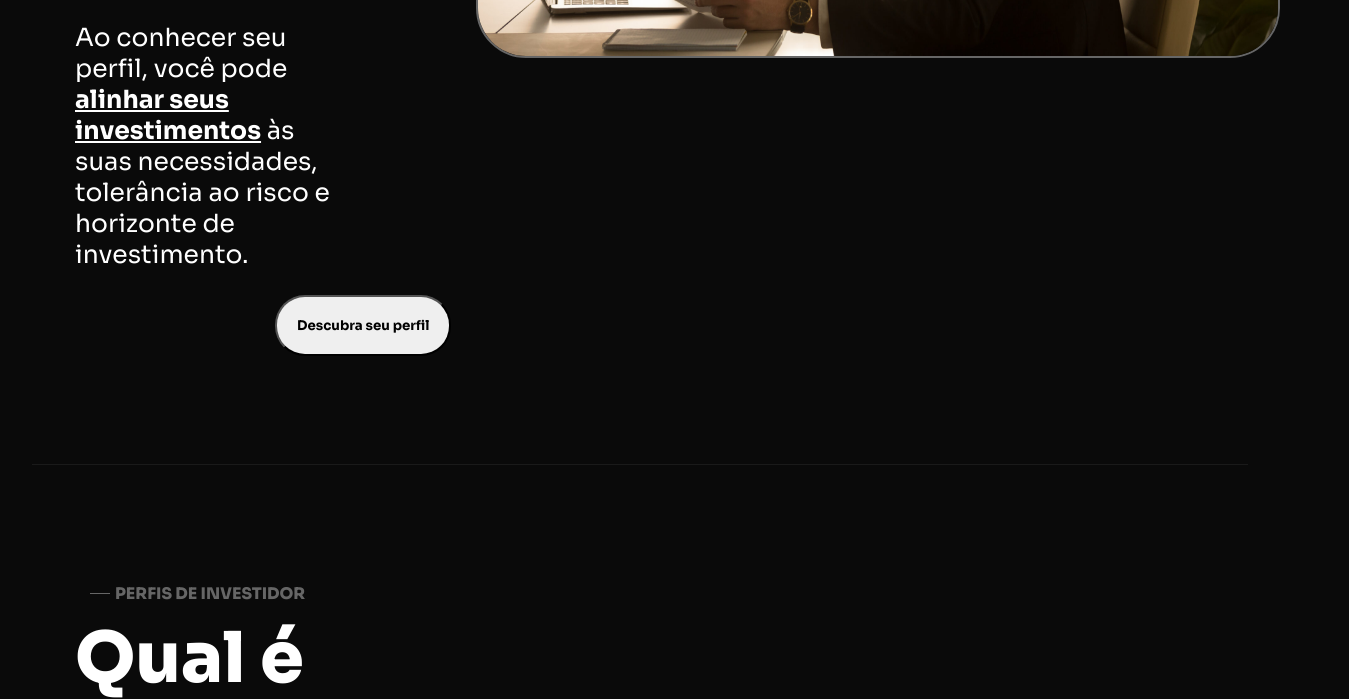
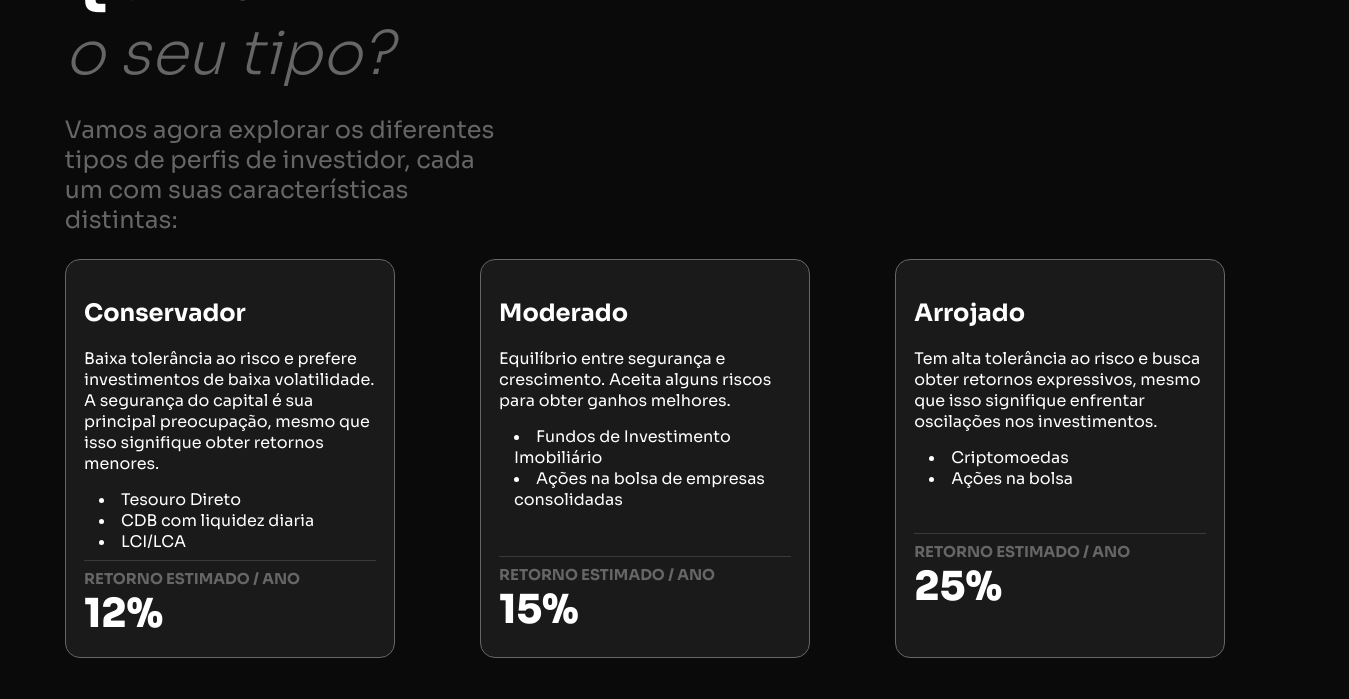
Before and after one commit to yutwka/projeto-individual, a website: page public/index.html in a window 1280 px wide. Shown: the part 1789-2488 px from the top of the page, 1349 px wide, since content can reach past the window. Drawn offline with Linux system fonts and the light colour scheme.

Commit message:
Alterando o css do index e cadastro

```diff
--- a/public/css/style.css
+++ b/public/css/style.css
@@ -16,6 +16,8 @@ body {
 .logo {
     display: flex;
     align-items: center;
+    padding: 16px;
+    margin-left: 2%;
 }
 
 .logo img {
@@ -31,6 +33,11 @@ body {
     align-items: center;
 }
 
+header {
+    position: fixed;
+    width: 100%;
+}
+
 nav {
     display: flex;
     width: 100%;
@@ -38,8 +45,9 @@ nav {
     justify-content: space-between;
     list-style-type: none;
     align-items: center;
-    padding-left: 40px;
-    position: fixed;
+    background-color: #0a0a0a;
+    /* padding-left: 40px; */
+    /* position: fixed;x */
 }
 
 ul {
@@ -48,7 +56,7 @@ ul {
     list-style-type: none;
     align-items: center;
     padding: 16px;
-    padding-right: 40px;
+    /* padding-right: 40px; */
 }
 
 ul li {
@@ -71,10 +79,10 @@ a {
     display: flex;
     flex-direction: row;
     align-items: center;
-    padding-left: 75px;
-    padding-right: 60px;
-    padding-top: 100px;
-    padding-bottom: 100px;
+    padding-left: 40px;
+    /* padding-right: 60px; */
+    padding-top: 120px;
+    padding-bottom: 50px;
 }
 
 .container hr {
@@ -87,6 +95,7 @@ a {
     display: flex;
     flex-direction: column;
     width: 50%;
+    margin-left: 2%;
 }
 
 
@@ -131,6 +140,10 @@ a {
 
 .fazerQuiz {
     display: flex;
+    justify-content: center;
+    align-self: center;
+    margin-right: 29%;
+    margin-top: 2%;
 }
 
 button {
@@ -138,11 +151,13 @@ button {
     padding: 20px;
     border-radius: 30px;
     font-weight: bold;
-    transition: 0.3s;
+    transition: 0.5s;
 }
 
 .fazerQuiz button  {
-    margin-left: 200px
+    display: flex;
+    justify-content: center;
+    align-self: center;
 }
 
 button:hover {
@@ -153,7 +168,7 @@ button:hover {
 }
 
 .numeros {
-    margin-left: 15%;
+    margin-left: 12%;
     display: flex;
     flex-direction: column;
     justify-content: center;
@@ -162,7 +177,7 @@ button:hover {
 }
 
 .numeros hr {
-    width: 530px;
+    width: 100%;
     margin-top: 20px;
     margin-bottom: 20px;
     border: none;
@@ -187,20 +202,22 @@ hr {
     display: flex;
     flex-direction: row;
     align-items: center;
-    padding-top: 100px;
-    padding-left: 75px;
-    padding-bottom: 100px;
+    padding-left: 40px;
+    /* padding-right: 60px; */
+    padding-top: 60px;
+    padding-bottom: 60px;
 }
 
 .textoGrande2{
-    height: 200px;
-    font-size: 70px;
+    /* height: 200px; */
+    font-size: 60px;
     font-weight: 800;
+    /* margin-bottom: 10%; */
 }
 
 .container2 p {
     color: white;
-    font-size: 25px;
+    font-size: 20px;
 }
 
 .bu {
@@ -209,8 +226,8 @@ hr {
 }
 
 .imagem img {
-    width: 800px;
-    height: 550px;
+    width: 600px;
+    height: 375px;
     border-radius: 50px;
     border: #666666 2px solid;
 }
@@ -219,15 +236,22 @@ hr {
     display: flex;
     flex-direction: column;
     /* align-items: center; */
-    padding-top: 100px;
-    padding-left: 75px;
-    padding-bottom: 100px;
+    padding-left: 40px;
+    /* padding-right: 60px; */
+    padding-top: 60px;
+    padding-bottom: 60px;
+}
+
+.container3 p {
+    font-size: 24px;
 }
 
 .cards {
     display: flex;
     flex-direction: row;
-    justify-content: space-between;
+    /* justify-content: space-between; */
+    gap: 85px;
+    margin-left: 2%;
 }
 
 .cards hr  {
@@ -237,7 +261,7 @@ hr {
 
 .card1 {
     background-color: #1a1a1a;
-    width: 25%;
+    width: 24%;
     padding: 1.5%;
     border-radius: 15px;
     border: #666666 1px solid;
@@ -245,27 +269,34 @@ hr {
 
 .card2 {
     background-color: #1a1a1a;
-
-
-    width: 25%;
+    width: 24%;
     padding: 1.5%;
     border-radius: 15px;
-    border: #2a2a2a 1px solid;
+    border: #666666 1px solid;
 }
 
 .card3 {
     background-color: #1a1a1a;
-
-
-    width: 25%;
+    width: 24%;
     padding: 1.5%;
     border-radius: 15px;
-    border: #2a2a2a 1px solid;
+    border: #666666 1px solid;
 }
 
 .bullets {
     padding-top: 5%;
-    list-style-type: circle;
+}
+
+.cards li {
+    margin-left: 15px;
+}
+
+.cardRetorno2 {
+    margin-top: 46px;
+}
+
+.cardRetorno3 {
+    margin-top: 44px;
 }
 
 .retorno {
@@ -273,8 +304,6 @@ hr {
     font-size: 15px;
     font-weight: 700;
 }
-
-
 
 footer hr {
     border: none;
@@ -296,7 +325,8 @@ footer hr {
 .logoCadastro {
     display: flex;
     align-items: center;
-    padding-bottom: 5%;
+    padding-top: 2%;
+    padding-bottom: 7%;
 }
 
 .logoCadastro img {
@@ -315,7 +345,7 @@ footer hr {
 .esquerdo {
     padding-left: 3.5%;
     padding-top: 2%;
-    padding-bottom: 2%;
+    /* padding-bottom: 2%; */
     background-color: #111111;
     display: flex;
     flex-direction: column;
@@ -343,16 +373,15 @@ footer hr {
 }
 
 .grandeCadastro{
-    font-size: 70px;
+    font-size: 55px;
     font-weight: 800;
-    letter-spacing: 0px;
     margin-bottom: 3%;
 }
 
 .textoCadastro p{
     color: #666666;
-    width: 50%;
-    padding-bottom: 8%;
+    width: 75%;
+    padding-bottom: 6%;
 }
 
 .passos {
--- a/public/index.html
+++ b/public/index.html
@@ -69,11 +69,14 @@
                 <div class="textoGrande2">O que é<br>
                     <span id="inteli">perfil de investidor?</span>
                 </div>
-                <p>Seu perfil de investidor é uma <span class="bu">descrição das suas características pessoais</span> e objetivos
+                <p>Seu perfil de investidor é uma <span class="bu">descrição das suas características pessoais</span> e
+                    objetivos
                     financeiros que influenciam suas escolhas de investimento. </p>
-                <p> Compreender seu perfil de investidor é crucial para tomar <span class="bu">decisões acertadas</span> e <span class="bu">evitar investimentos inadequados</span>
-                     para sua situação. </p>
-                <p> Ao conhecer seu perfil, você pode <span class="bu">alinhar seus investimentos</span> às suas necessidades,
+                <p> Compreender seu perfil de investidor é crucial para tomar <span class="bu">decisões acertadas</span>
+                    e <span class="bu">evitar investimentos inadequados</span>
+                    para sua situação. </p>
+                <p> Ao conhecer seu perfil, você pode <span class="bu">alinhar seus investimentos</span> às suas
+                    necessidades,
                     tolerância ao risco e horizonte de investimento. </p>
             </div>
             <div class="fazerQuiz">
@@ -106,33 +109,37 @@
                 Baixa tolerância ao risco e prefere investimentos de baixa volatilidade. A segurança do capital é sua
                 principal preocupação, mesmo que isso signifique obter retornos menores.
                 <div class="bullets"></div>
-                Tesouro Direto <br>
-                CDB com liquidez diaria <br>
-                LCI/LCA
+                <li>Tesouro Direto</li>
+                <li>CDB com liquidez diaria</li>
+                <li>LCI/LCA</li>
                 <hr>
                 <div class="retorno">RETORNO ESTIMADO / ANO</div>
-                <div class="poucoGrande">10-13%</div>
+                <div class="poucoGrande">12%</div>
             </div>
             <div class="card2">
                 <h2>Moderado</h2>
                 Equilíbrio entre segurança e crescimento. Aceita alguns riscos para obter ganhos melhores.
                 <div class="bullets"></div>
-                Fundos de Investimento Imobiliário <br>
-                Ações na bolsa de empresas consolidadas
-                <hr>
-                <div class="retorno">RETORNO ESTIMADO / ANO</div>
-                <div class="poucoGrande">13-18%</div>
+                <li>Fundos de Investimento Imobiliário</li>
+                <li>Ações na bolsa de empresas consolidadas</li>
+                <div class="cardRetorno2">
+                    <hr>
+                    <div class="retorno">RETORNO ESTIMADO / ANO</div>
+                    <div class="poucoGrande">15%</div>
+                </div>
             </div>
             <div class="card3">
                 <h2>Arrojado</h2>
                 Tem alta tolerância ao risco e busca obter retornos expressivos, mesmo que isso signifique enfrentar
                 oscilações nos investimentos.
                 <div class="bullets"></div>
-                Criptomoedas <br>
-                Ações na bolsa
-                <hr>
-                <div class="retorno">RETORNO ESTIMADO / ANO</div>
-                <div class="poucoGrande">18-30%</div>
+                <li>Criptomoedas</li>
+                <li>Ações na bolsa</li>
+                <div class="cardRetorno3">
+                    <hr>
+                    <div class="retorno">RETORNO ESTIMADO / ANO</div>
+                    <div class="poucoGrande">25%</div>
+                </div>
             </div>
         </div>
     </div>
```
Also changed, not shown: public/css/dashboards.css (+12 -5 lines).
